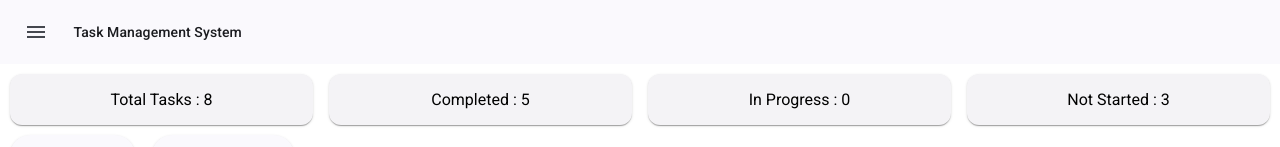
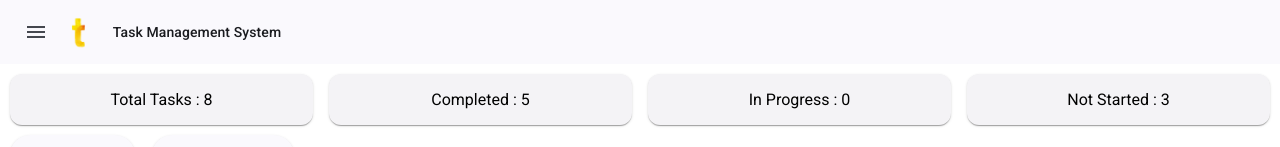
Before and after one commit to ayuzzz/task-management-system, an Angular app in the folder frontend/: page /dashboard in a window 1280 px wide. Shown: the top 147 px of the page. Built offline with nearby package versions, Linux system fonts and the light colour scheme.

Commit message:
logo change for navbar logo

```diff
--- a/frontend/src/app/components/shared/navbar/navbar.component.css
+++ b/frontend/src/app/components/shared/navbar/navbar.component.css
@@ -0,0 +1,7 @@
+img {
+  max-height: 40px;
+  max-width: fit-content;
+  justify-content: center;
+  align-items: center;
+
+}
--- a/frontend/src/app/components/shared/navbar/navbar.component.html
+++ b/frontend/src/app/components/shared/navbar/navbar.component.html
@@ -18,6 +18,8 @@
         <mat-icon>menu</mat-icon>
       </button>
       &nbsp;
+      <img src="assets/logo.png" alt="Task Management System logo">
+      &nbsp;
       <button mat-button [routerLink]="['/dashboard']">Task Management System</button>
     </mat-toolbar>
   </mat-sidenav-content>
```
